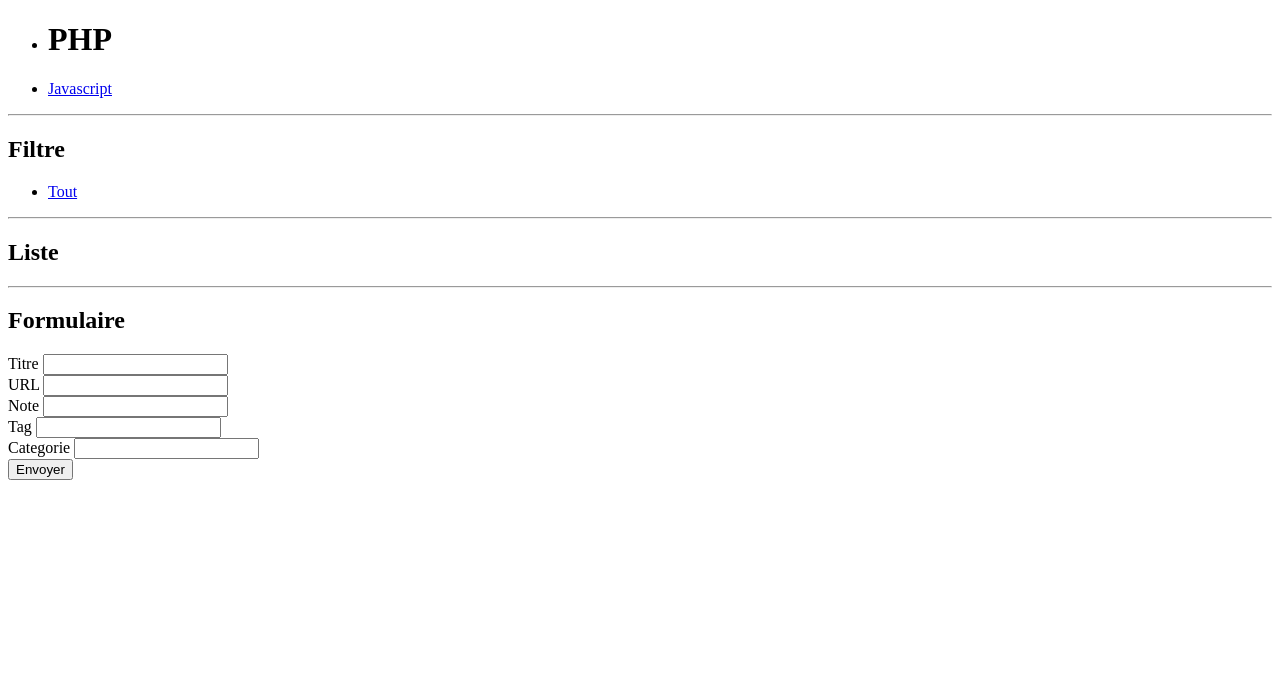
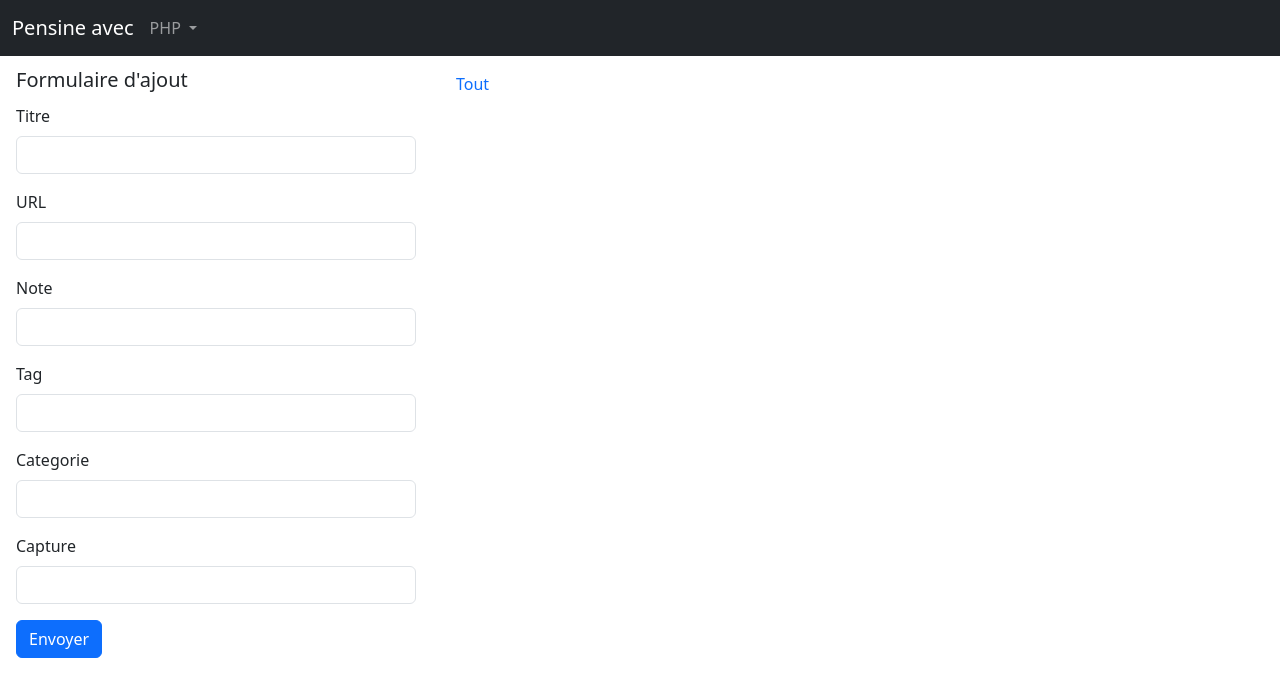
Before and after one commit to pierretl/pensine, a PHP site: page /pensine/ in a window 1280 px wide. Shown: the top 697 px of the page. Run offline with PHP 8.4, Linux system fonts and the light colour scheme; data that the repository does not hold is empty.

Commit message:
Mise en forme rapide avec bootstrap + ajout champ capture

```diff
--- a/api/lib.php
+++ b/api/lib.php
@@ -121,8 +121,9 @@ function addPost() {
     $note = $_POST["note"];
     $tag = $_POST["tag"];
     $categories = $_POST["categories"];
+    $capture = $_POST["capture"];
 
-    if ( !empty($titre) || !empty($url) || !empty($note) || !empty($tag) || !empty($categories) ) {
+    if ( !empty($titre) || !empty($url) || !empty($note) || !empty($tag) || !empty($categories) || !empty($capture) ) {
 
         $data = getDataFromJson($urlJson);
         //debug($data);
@@ -134,6 +135,7 @@ function addPost() {
         $data[$lengthData]["note"] = securite_saisi($note);
         $data[$lengthData]["tag"] = [securite_saisi($tag)];
         $data[$lengthData]["categories"] = securite_saisi($categories);
+        $data[$lengthData]["capture"] = securite_saisi($capture);
         //debug($data);
 
         //met a jour le json
--- a/utilisation/javascript/lib.js
+++ b/utilisation/javascript/lib.js
@@ -64,6 +64,7 @@ async function afficheLaListe(data) {
                 if (data.note) {listeHtml += `<li>${data.note}</li>`}
                 if (data.tag) {listeHtml += `<li>${data.tag}</li>`}
                 if (data.categories) {listeHtml += `<li>${data.categories}</li>`}
+                if (data.capture) {listeHtml += `<li>${data.capture}</li>`}
         listeHtml +=`
             </ul>
         </li>`;
--- a/utilisation/javascript/script.js
+++ b/utilisation/javascript/script.js
@@ -19,6 +19,7 @@ async function init() {
             note: form.elements['note'].value,
             tag: form.elements['tag'].value,
             categories: form.elements['categories'].value,
+            capture: form.elements['capture'].value,
         });
 
         data = data.toString();
@@ -26,6 +27,8 @@ async function init() {
         postData('http://localhost/pensine/api/post', data)
         .then(response => {
             console.log(response);
+            location.reload(); // recharge la page
+            form.reset(); //vide le formulaire
         });
     }
 
--- a/utilisation/php/index.php
+++ b/utilisation/php/index.php
@@ -15,110 +15,154 @@ $allCategorie = json_decode(file_get_contents("http://localhost/pensine/api/allC
 <head>
     <meta charset="UTF-8">
     <meta name="viewport" content="width=device-width, initial-scale=1.0">
-    <title>PHP json_decode</title>
+    <title>PHP utilise Pensine</title>
+    <link href="https://cdn.jsdelivr.net/npm/bootstrap@5.3.0/dist/css/bootstrap.min.css" rel="stylesheet" integrity="sha384-9ndCyUaIbzAi2FUVXJi0CjmCapSmO7SnpJef0486qhLnuZ2cdeRhO02iuK6FUUVM" crossorigin="anonymous">
+    <script src="https://cdn.jsdelivr.net/npm/bootstrap@5.3.0/dist/js/bootstrap.bundle.min.js" integrity="sha384-geWF76RCwLtnZ8qwWowPQNguL3RmwHVBC9FhGdlKrxdiJJigb/j/68SIy3Te4Bkz" crossorigin="anonymous"></script>
 </head>
 <body>
 
-    <ul>
-        <li>
-            <h1>PHP</h1>
+
+<nav class="navbar navbar-dark sticky-top bg-dark">
+    <div class="container-fluid justify-content-start">
+        <span class="navbar-brand" >Pensine avec</span>
+        <div class="navbar-nav dropdown">
+            <a class="nav-link dropdown-toggle" href="#" role="button" data-bs-toggle="dropdown" aria-expanded="false">
+                PHP
+            </a>
+            <ul class="dropdown-menu" style="position: absolute;">
+                <li><a class="dropdown-item" href="../javascript/">JavaScript</a></li>
+            </ul>
+        </div>
+    </div>
+</nav>
+
+
+
+<div class="row mx-1 my-2">
+
+
+
+
+
+
+
+    <div class="col-12 col-md-8 order-2">
+
+
+        <ul class="nav">
+            <li class="nav-item">
+                <a class="nav-link" href="./">Tout</a>
             </li>
-        <li>
-            <a href="../javascript/">Javascript</a>
+            <?php foreach ($allCategorie as $categorie) : ?>
+                <li class="nav-item">
+                    <a class="nav-link" href="?categorie=<?= $categorie ?>"><?= $categorie ?></a>
                 </li>
-    </ul>
-    <hr>
-
-    <h2>Filtre</h2>
-    <ul>
-        <li><a href="./">Tout</a></li>
-        <?php foreach ($allCategorie as $categorie) : ?>
-            <li><a href="?categorie=<?= $categorie ?>"><?= $categorie ?></a></li>
             <?php endforeach; ?>
         </ul>
-    <hr>
 
-    <h2>Liste</h2>
+
         <?php if($data) { ?>
-        <ul>
+
+            <ul class="list-unstyled d-flex flex-wrap gap-3">
+
                 <?php foreach ($data as $item) : ?>
+                    <li class="card" style="width:300px;">
+                        <div class="d-flex">
+                            <div class="flex-shrink-1">
+                                <?php if($item->capture) { ?>
+                                    <img width="150" src="" class="img-fluid rounded-start" alt="<?= $item->capture ?>">
+                                <?php } else { ?>
+                                    <img width="150" src="https://place-hold.it/300x500" class="img-fluid rounded-start" alt="">
+                                <?php } ?>
+                            </div>
+                            <div class="p-2">
+
+                                <p class="h4 card-title">
+                                    <?= $item->titre ?>
+                                    <?php if($item->categories) { ?>
+                                        <span class="h6">
+                                            <span class="badge bg-primary"><?= $item->categories ?></span>
+                                        </span>
+                                    <?php } ?>
+                                </p>
+
+                                <?php if($item->url) { ?>
+                                    <a class="card-link" href="<?= $item->url ?>" target="_blank"><?= $item->url ?></a>
+                                <?php } ?>
+
+                                <?php if($item->note) { ?>
+                                    <p class="card-text"><?= $item->note ?></p>
+                                <?php } ?>
+
+                                <?php if($item->tag) { ?>
+                                    <ul class="list-unstyled d-flex flex-wrap">
+                                        <?php foreach ($item->tag as $tag) : ?>
                                             <li>
-                <p>
-                        <strong><?= $item->titre ?></strong>
-                </p>
-                    <ul>
-                        <li><a href="<?= $item->url ?>" target="_blank"><?= $item->url ?></a></li>
-                        <?php if($item->note) { ?>
-                            <li><?= $item->note ?></li>
-                        <?php } ?>
-                        <?php if($item->tag) { ?>
-                            <li>
-                                <?php foreach ($item->tag as $tag) : ?>
-                                    <?php echo $tag ?>
-                                <?php endforeach; ?>
-                            </li>
-                        <?php } ?>
-                        <li><?= $item->categories ?></li>
-                    </ul>
+                                                <span class="badge rounded-pill text-bg-secondary"><?php echo $tag ?></span>
                                             </li>
                                         <?php endforeach; ?>
                                     </ul>
                                 <?php } ?>
-    <hr>
 
-    <h2>Formulaire</h2>
-    <?php
-        $apiPost = 'http://localhost/pensine/api/post';
+                                <!--<p class="card-text"><small class="text-body-secondary">Last updated 3 mins ago</small></p>-->
+                            </div>
+                        </div>
+                    </li>
+                <?php endforeach; ?>
 
-        $titre =        isset($_POST['titre']) ? $_POST['titre'] : "";
-        $url =          isset($_POST['url']) ? $_POST['url'] : "";
-        $note =         isset($_POST['note']) ? $_POST['note'] : "";
-        $tag =          isset($_POST['tag']) ? $_POST['tag'] : "";
-        $categories =   isset($_POST['categories']) ? $_POST['categories'] : "";
+            </ul>
 
-        $data = array(
-            'titre' =>  $titre,
-            'url' => $url,
-            'note' => $note,
-            'tag' => $tag,
-            'categories' => $categories
-        );
+        <?php } ?>
 
-        if ( !empty($titre) || !empty($url) || !empty($note) || !empty($tag) || !empty($categories) ) {
-            //print_r($data);
+    </div>
 
-            $options = array(
-                'http' => array(
-                    'header'  => "Content-type: application/x-www-form-urlencoded\r\n",
-                    'method'  => 'POST',
-                    'content' => http_build_query($data)
-                )
-            );
-            $context  = stream_context_create($options);
-            $result = file_get_contents($apiPost, false, $context);
 
-            header("location:./");
-        }
 
-    ?>
-    <form method="post">
-        <label for="titre">Titre</label>
-        <input type="text" name="titre" value="">
-        <br>
-        <label for="url">URL</label>
-        <input type="text" name="url" value="">
-        <br>
-        <label for="note">Note</label>
-        <input type="text" name="note" value="">
-        <br>
-        <label for="tag">Tag</label>
-        <input type="text" name="tag" value="">
-        <br>
-        <label for="categories">Categorie</label>
-        <input type="text" name="categories" value="">
-        <br>
-        <button type="submit" id="titreBtn">Envoyer</button>
+    <div class="col-12 col-md-4 order-1">
+
+        <div class="py-1">
+            <h2 class="h5">Formulaire d'ajout</h2>
+        </div>
+
+
+        <form method="post" action="submit.php">
+
+            <div class="mb-3">
+                <label class="form-label" for="titre">Titre</label>
+                <input class="form-control" type="text" id="titre" name="titre" value="">
+            </div>
+
+            <div class="mb-3">
+                <label class="form-label" for="url">URL</label>
+                <input class="form-control" type="text" id="url" name="url" value="">
+            </div>
+
+            <div class="mb-3">
+                <label class="form-label" for="note">Note</label>
+                <input class="form-control" type="text" id="note" name="note" value="">
+            </div>
+
+            <div class="mb-3">
+                <label class="form-label" for="tag">Tag</label>
+                <input class="form-control" type="text" id="tag" name="tag" value="">
+            </div>
+
+            <div class="mb-3">
+                <label class="form-label" for="categories">Categorie</label>
+                <input class="form-control" type="text" id="categories" name="categories" value="">
+            </div>
+
+            <div class="mb-3">
+                <label class="form-label" for="capture">Capture</label>
+                <input class="form-control" type="text" id="capture" name="capture" value="">
+            </div>
+
+            <button type="submit" id="titreBtn" class="btn btn-primary">Envoyer</button>
         </form>
+
+    </div>
+
+</div>
 
 
 </body>
```
Also changed, not shown: api/data.json (+8 -4 lines), utilisation/javascript/index.html (+73 -25 lines), utilisation/php/submit.php (added, +35 -0 lines). Lines whose indentation alone changed are shown as unchanged.
